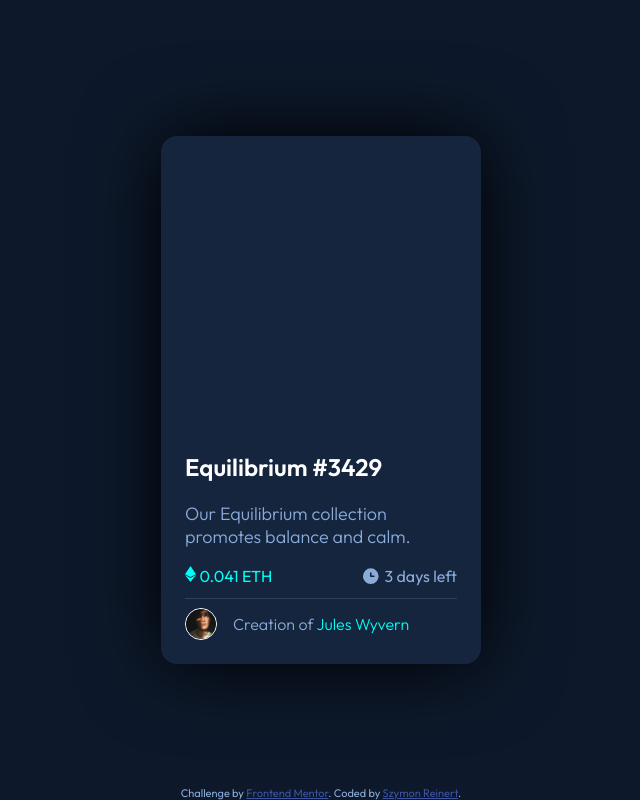
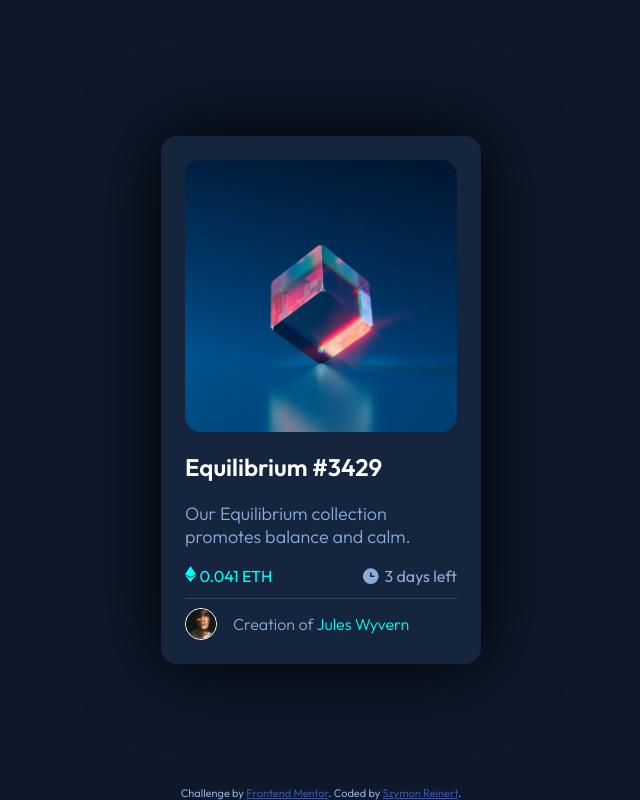
Before and after one commit to Szymonex0906/nft-card, a plain HTML site: page index.html in a window 1280 px wide. Shown: the whole page, without its empty margins (319-959 px from the left). Drawn offline with Linux system fonts and the light colour scheme.

Commit message:
Update style.css

```diff
--- a/style.css
+++ b/style.css
@@ -35,7 +35,7 @@ body {
 
 .image {
     border-radius: 1em;
-    background: url(images/image-equilibrium.jpg);
+    background: url(image-equilibrium.jpg);
     height:17em;
     width:17em;
     background-repeat: no-repeat;
@@ -59,7 +59,7 @@ body {
     content:'';
     position: absolute;
     display:block;
-    background: url(images/icon-view.svg);
+    background: url(icon-view.svg);
     height:100%;
     width:100%;
     background-repeat: no-repeat;
```
